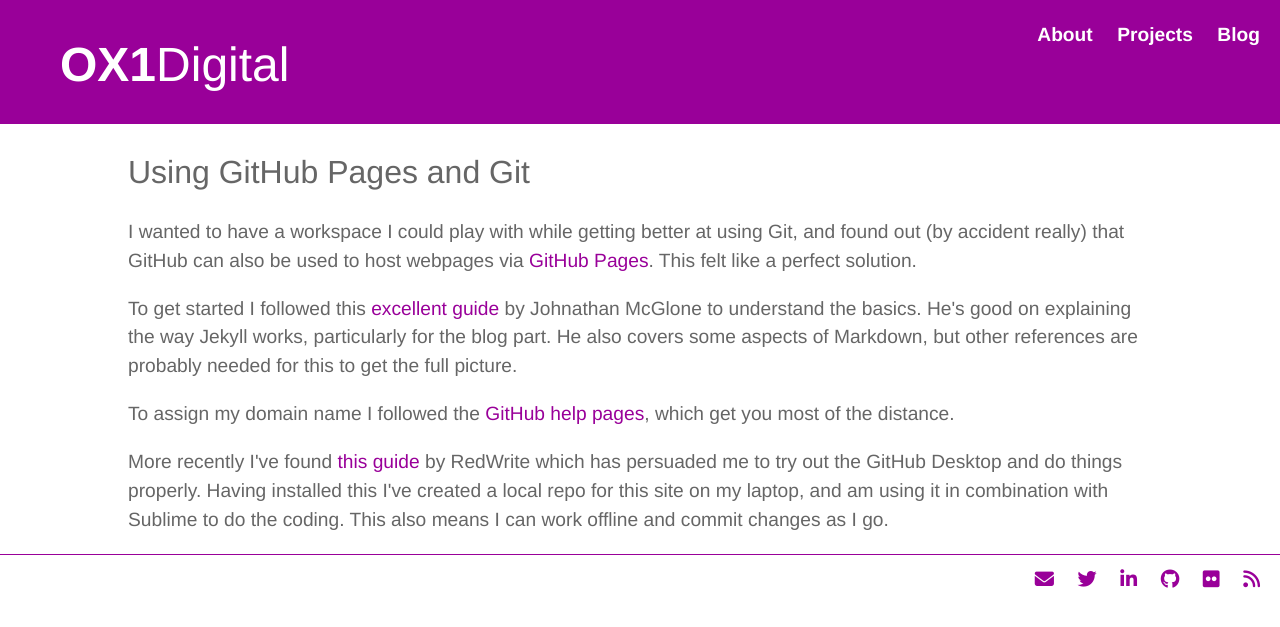
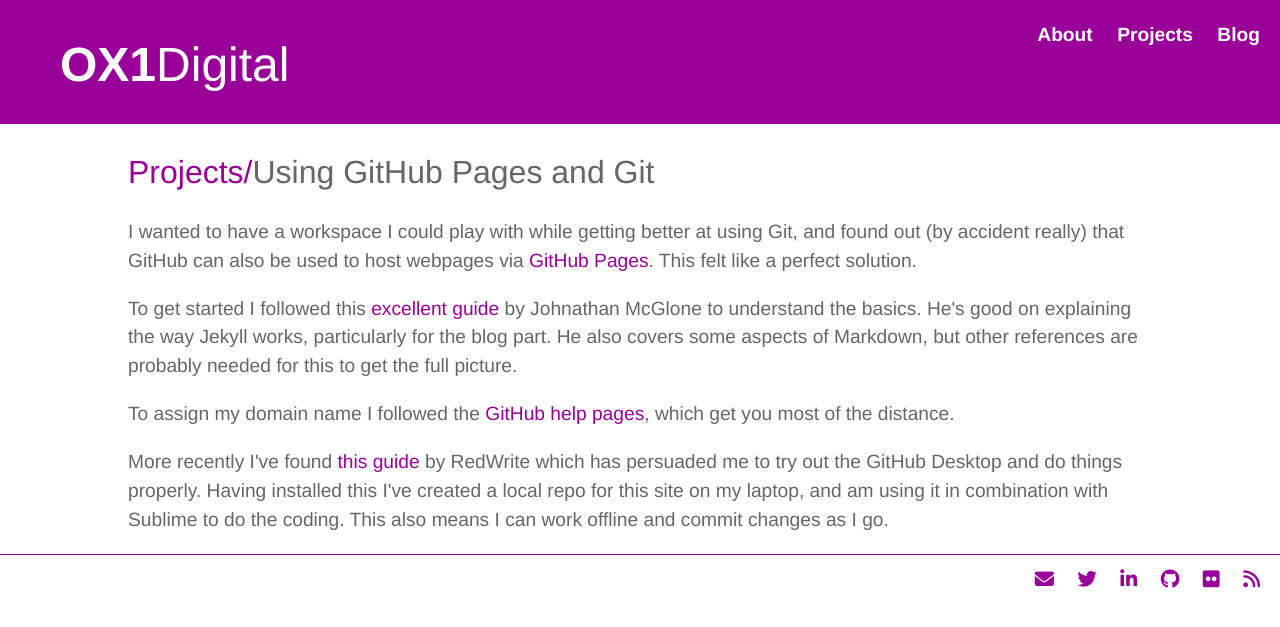
Before and after one commit to electronicdreamplant/electronicdreamplant.github.io, a Jekyll site: the page built from projects/githubpages.html, in a window 1280 px wide. Shown: the top 627 px of the page. Built offline with Jekyll 4.4.1, drawn with Linux system fonts in a browser that asks for light colours; nearby versions of some CDN libraries.

Commit message:
Update githubpages.html

```diff
--- a/projects/githubpages.html
+++ b/projects/githubpages.html
@@ -5,7 +5,7 @@
 
 <div class="blurb">
 
-  <h2>Using GitHub Pages and Git</h2>
+  <h2><a href="index.html">Projects/</a>Using GitHub Pages and Git</h2>
 
   <p>I wanted to have a workspace I could play with while getting better at using Git, and found out (by accident really) that GitHub can also be used to host webpages via <a href="https://pages.github.com">GitHub Pages</a>. This felt like a perfect solution.</p>
 
```
